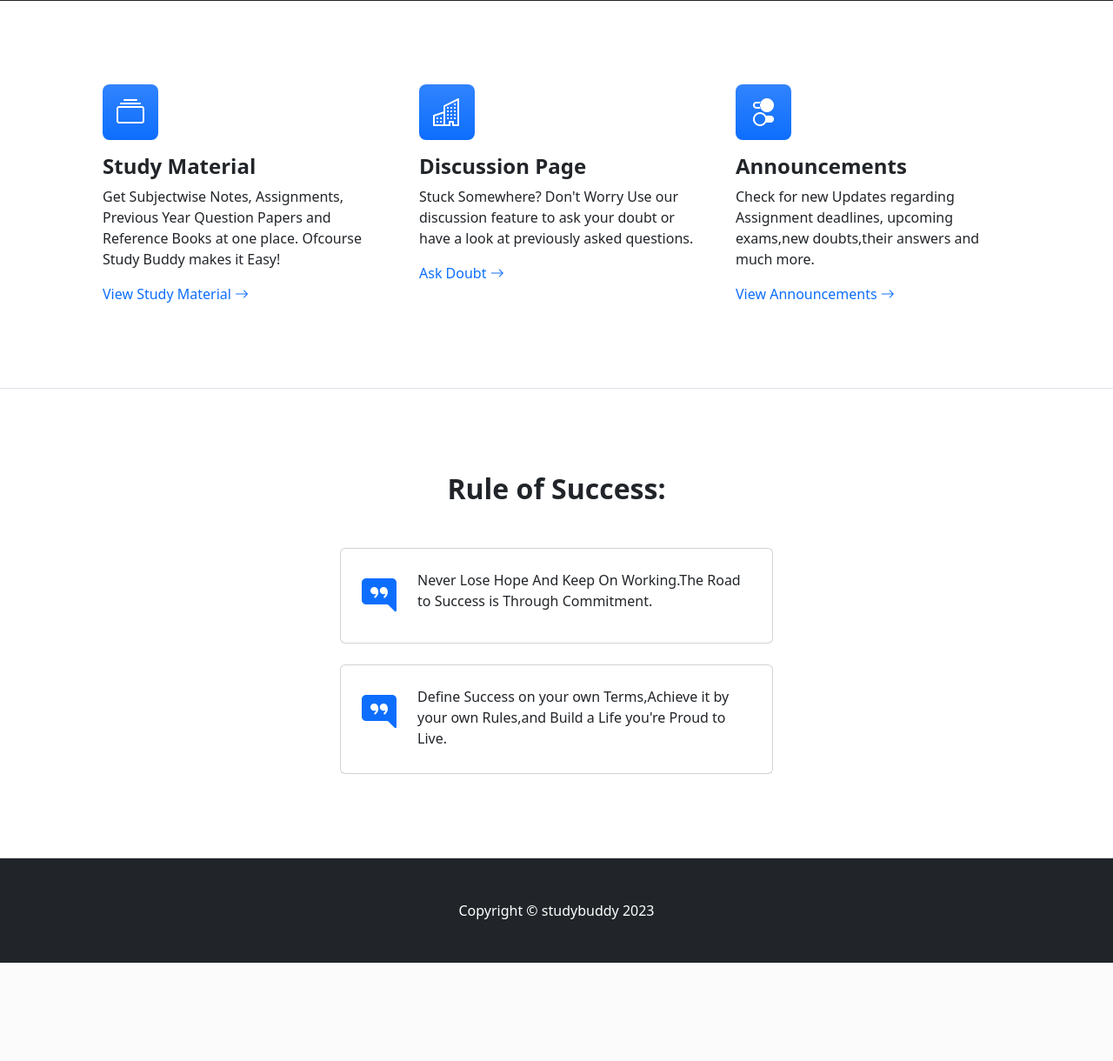
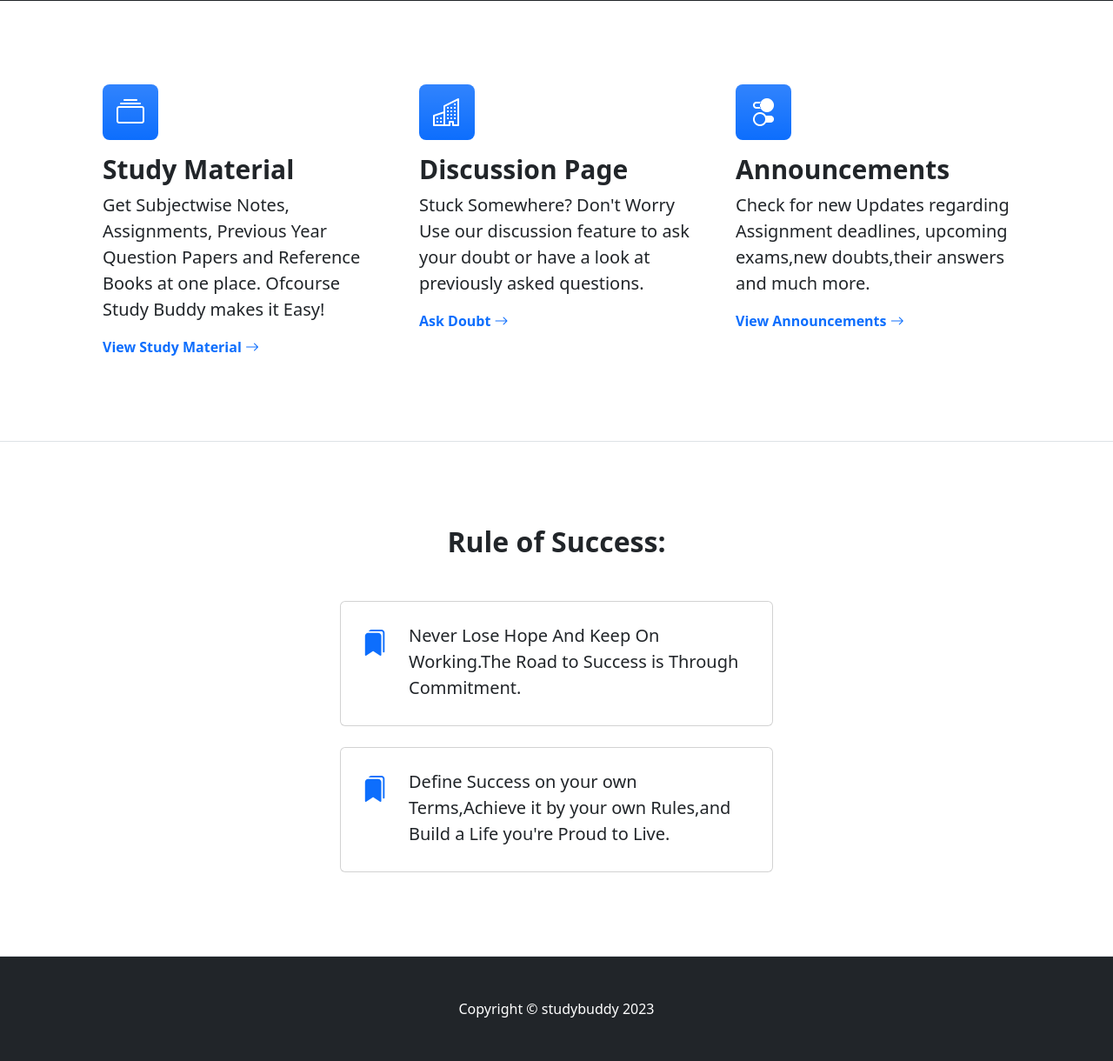
Before and after one commit to Cromyl/StudyBuddy, a PHP site: page / in a window 1280 px wide. Shown: the part 547-1767 px from the top of the page at 87% size. Before the commit the page ends 1654 px from the top, so only its background shows below. Run offline with PHP 8.4, Linux system fonts and the light colour scheme; the visitor is signed in with stand-in values (Sample User, id 1); data that the repository does not hold is empty; some libraries are stand-ins or nearby versions.

Commit message:
Add files via upload

```diff
--- a/StudyBuddy/index.php
+++ b/StudyBuddy/index.php
@@ -47,7 +47,7 @@
                     <div class="col-lg-6">
                         <div class="text-center my-5">
                             <h1 class="display-5 fw-bolder text-white mb-2">Study Buddy</h1>
-                            <p class="lead text-white-50 mb-4">Don't Just Learn, Experience!<br>Don't Just Read, Absorb!<br> Don't Just Think, Ponder! <br> Don't Just Dream, Do! <br> - Roy T. Bennett</p>
+                            <p class="lead text-white-50 mb-4" >Don't Just Learn, Experience!<br>Don't Just Read, Absorb!<br> Don't Just Think, Ponder! <br> Don't Just Dream, Do! <br> - Roy T. Bennett</p>
                             <div class="d-grid gap-3 d-sm-flex justify-content-sm-center">
                                 <a class="btn btn-primary btn-lg px-4 me-sm-3" href="#features">Get Started</a>
                                 <!-- <a class="btn btn-outline-light btn-lg px-4" href="#!">Learn More</a> -->
@@ -63,29 +63,29 @@
                 <div class="row gx-5">
                     <div class="col-lg-4 mb-5 mb-lg-0">
                         <div class="feature bg-primary bg-gradient text-white rounded-3 mb-3"><i class="bi bi-collection"></i></div>
-                        <h2 class="h4 fw-bolder">Study Material</h2>
-                        <p>Get Subjectwise Notes, Assignments, Previous Year Question Papers and Reference Books at one place. Ofcourse Study Buddy makes it Easy!</p>
-                        <a class="text-decoration-none" href="Subject.php">
+                        <h2 class="h4 fw-bolder" style="font-size:30px;">Study Material</h2>
+                        <p style="font-size:20px;">Get Subjectwise Notes, Assignments, Previous Year Question Papers and Reference Books at one place. Ofcourse Study Buddy makes it Easy!</p>
+                        <a class="text-decoration-none" href="Subject.php" style="font-weight:bold;">
                             View Study Material
                             <i class="bi bi-arrow-right"></i>
                         </a>
                     </div>
                     <div class="col-lg-4 mb-5 mb-lg-0">
                         <div class="feature bg-primary bg-gradient text-white rounded-3 mb-3"><i class="bi bi-building"></i></div>
-                        <h2 class="h4 fw-bolder">Discussion Page</h2>
-                        <p>Stuck Somewhere? Don't Worry Use our discussion feature to ask your doubt or have a look at previously asked questions.</p>
-                        <a class="text-decoration-none" href="DiscussionPage.php">
+                        <h2 class="h4 fw-bolder" style="font-size:30px;">Discussion Page</h2>
+                        <p style="font-size:20px;">Stuck Somewhere? Don't Worry Use our discussion feature to ask your doubt or have a look at previously asked questions.</p>
+                        <a class="text-decoration-none" href="DiscussionPage.php" style="font-weight:bold;">
                             Ask Doubt
                             <i class="bi bi-arrow-right"></i>
                         </a>
                     </div>
                     <div class="col-lg-4">
                         <div class="feature bg-primary bg-gradient text-white rounded-3 mb-3"><i class="bi bi-toggles2"></i></div>
-                        <h2 class="h4 fw-bolder">Announcements</h2>
-                        <p>Check for new Updates regarding Assignment deadlines, upcoming exams,new doubts,their answers and much more.</p>
-                        <a class="text-decoration-none" href="Annoucement.php">
+                        <h2 class="h4 fw-bolder" style="font-size:30px;">Announcements</h2>
+                        <p style="font-size:20px;">Check for new Updates regarding Assignment deadlines, upcoming exams,new doubts,their answers and much more.</p>
+                        <a class="text-decoration-none" href="Annoucement.php" style="font-weight:bold;">
                             View Announcements
-                            <i class="bi bi-arrow-right"></i>
+                            <i class="bi bi-arrow-right" ></i>
                         </a>
                     </div>
                 </div>
@@ -260,9 +260,9 @@
                         <div class="card mb-4">
                             <div class="card-body p-4">
                                 <div class="d-flex">
-                                    <div class="flex-shrink-0"><i class="bi bi-chat-right-quote-fill text-primary fs-1"></i></div>
+                                    <div class="flex-shrink-0"><i class="bi bi-bookmarks-fill" style="font-size:30px; height:3rem; color:#0d6efd"></i></div>
                                     <div class="ms-4">
-                                        <p class="mb-1">Never Lose Hope And Keep On Working.The Road to Success is Through Commitment.</p>
+                                        <p style="font-size:20px;" class="mb-1">Never Lose Hope And Keep On Working.The Road to Success is Through Commitment.</p>
                                         <!-- <div class="small text-muted">- Client Name, Location</div>  -->
                                     </div>
                                 </div>
@@ -272,9 +272,9 @@
                         <div class="card">
                             <div class="card-body p-4">
                                 <div class="d-flex">
-                                    <div class="flex-shrink-0"><i class="bi bi-chat-right-quote-fill text-primary fs-1"></i></div>
+                                    <div class="flex-shrink-0"><i class="bi bi-bookmarks-fill" style="font-size:30px; height:3rem; color:#0d6efd"></i></div>
                                     <div class="ms-4">
-                                        <p class="mb-1">Define Success on your own Terms,Achieve it by your own Rules,and Build a Life you're Proud to Live. </p>
+                                        <p style="font-size:20px;" class="mb-1">Define Success on your own Terms,Achieve it by your own Rules,and Build a Life you're Proud to Live. </p>
                                         <!-- <div class="small text-muted">- Client Name, Location</div> -->
                                     </div>
                                 </div>
```
